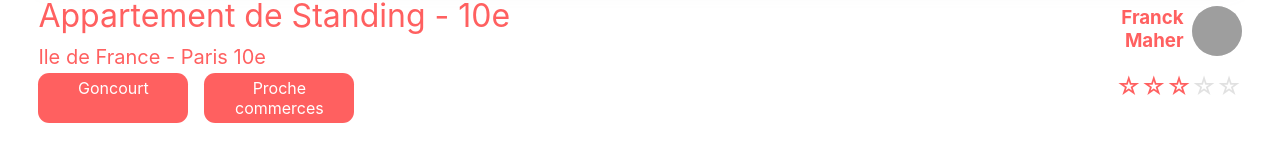
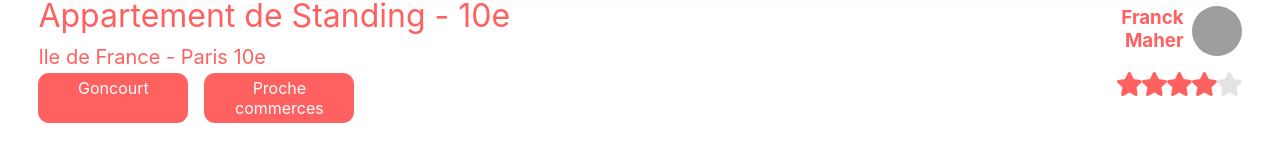
Before and after one commit to Sof08/Projet7, a React (Create React App) app: page /logement/0979876d in a window 1280 px wide. Shown: the part 494-656 px from the top of the page. Built offline with nearby package versions, Linux system fonts and the light colour scheme; grey boxes are pictures that could not be loaded.

Commit message:
page Logement
Stars

```diff
--- /dev/null
+++ b/src/components/rating.js
@@ -0,0 +1,17 @@
+
+import React from 'react';
+import emptyStar from '../assets/emptystar.png';
+import fullStar from '../assets/fullstar.png';
+function RatingCal(props){
+    const value = props.value
+    const array = [1, 2, 3, 4, 5];
+    return (
+    <div className="logement-owner_content">
+        {array.map((elem) =>
+            <img key={elem.toString()} src={value <= elem ? emptyStar : fullStar} alt="star" />
+        )}
+    </div>
+    );
+
+}
+export default RatingCal;
--- a/src/pages/LogementPage.js
+++ b/src/pages/LogementPage.js
@@ -3,8 +3,11 @@ import { useParams } from 'react-router-dom';
 import Header from '../components/header';
 import Collapse from '../components/collapse';
 import logements from '../annonces.json';
+import RatingCal from "../components/rating";
+
 import Error from './error';
 import '../styles/viewone.css';
+
 
 function Logement(){
     const { id } = useParams()
@@ -35,11 +38,7 @@ function Logement(){
                             <img src={logement.host.picture} alt="host picture" className="logement-owner_badge"/>
                         </div>
                         <div className="logement-owner_stars">
-                            <span className="on">☆</span>
-                            <span className="on">☆</span>
-                            <span className="on">☆</span>
-                            <span className="off">☆</span>
-                            <span className="off">☆</span>
+                            <RatingCal value={logement.rating} />
                         </div>
 
                     </div>
```
Also changed, not shown: src/assets/emptystar.png (added), src/assets/fullstar.png (added).
